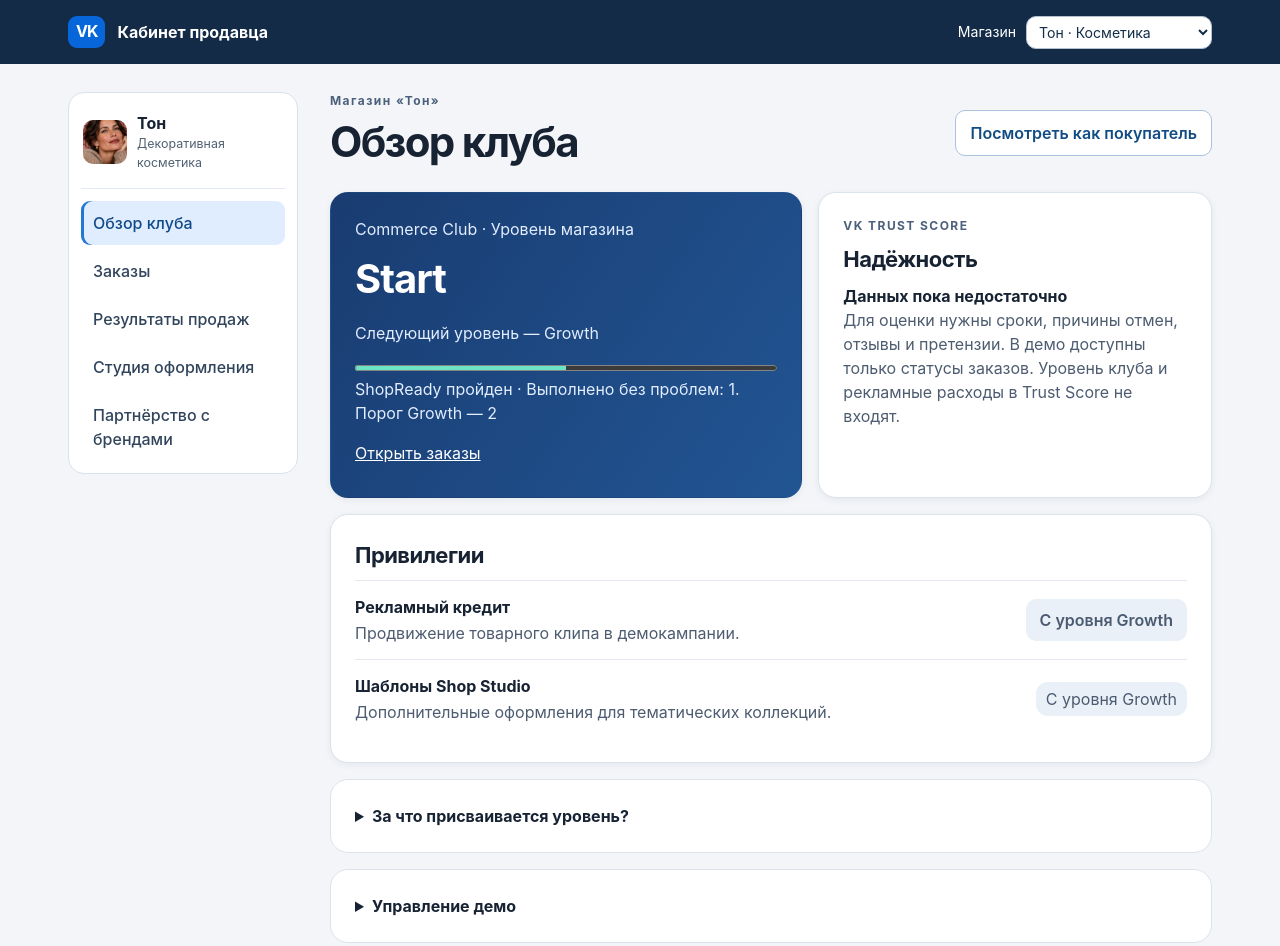
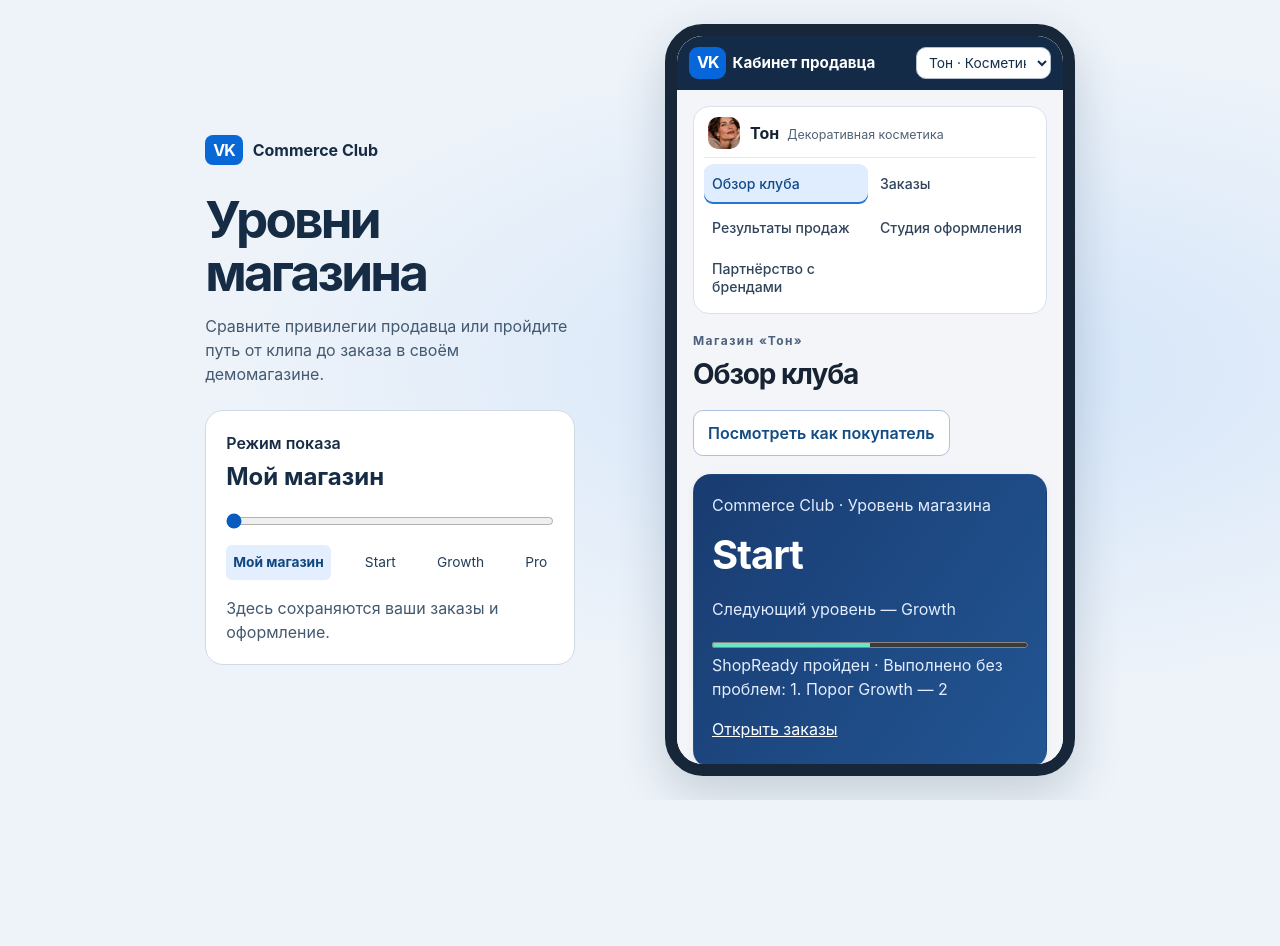
Before and after one commit to ivanovmvmail-a11y/vk-commerce-loop, a plain HTML site: page index.html in a window 1280 px wide. After the commit the page ends 800 px from the top, so only its background shows below. Drawn offline with Linux system fonts and the light colour scheme.

Commit message:
Add phone presentation and seller tier slider

```diff
--- /dev/null
+++ b/cabinet.html
@@ -0,0 +1,13 @@
+<!doctype html>
+<html lang="ru"><head><meta charset="utf-8"><meta name="viewport" content="width=device-width,initial-scale=1"><title>Commerce Club · Кабинет продавца</title><link rel="stylesheet" href="./club.css"></head>
+<body><header class="context-bar"><div class="bar"><b class="brand"><span class="mark">VK</span> Кабинет продавца</b><label>Магазин <select id="shop"><option value="beauty">Тон · Косметика</option><option value="home">Тихий дом · Текстиль</option></select></label></div></header>
+<main class="workspace"><div id="menu"></div><div class="workspace-content"><div class="page-heading"><div><p class="eyebrow" id="context"></p><h1 id="name"></h1></div><a id="view-shop" class="role-link">Посмотреть как покупатель</a></div><div id="club-panel"><div class="grid"><section class="hero"><p>Commerce Club · Уровень магазина</p><h2 id="level"></h2><p id="next"></p><progress id="progress" max="2" aria-label="Выполненные заказы до Growth"></progress><p id="count"></p><a class="hero-link" href="#orders">Открыть заказы</a></section>
+<section><p class="eyebrow">VK TRUST SCORE</p><h2>Надёжность</h2><strong>Данных пока недостаточно</strong><p>Для оценки нужны сроки, причины отмен, отзывы и претензии. В демо доступны только статусы заказов. Уровень клуба и рекламные расходы в Trust Score не входят.</p></section></div>
+<section><h2>Привилегии</h2><div class="line"><div><strong>Рекламный кредит</strong><p>Продвижение товарного клипа в демокампании.</p></div><button id="credit"></button></div><div class="line"><div><strong>Шаблоны Shop Studio</strong><p>Дополнительные оформления для тематических коллекций.</p></div><span class="tag" id="templates"></span></div></section>
+
+<details><summary>За что присваивается уровень?</summary><p>Условные пороги демо. Учитываются заказы, выполнение которых подтверждено без проблем.</p><p><b>Start</b> · Доступны студия и проверка готовности.</p><p><b>Growth</b> · ShopReady пройден и выполнено 2 заказа. Доступны рекламный кредит и оформление коллекции.</p><p><b>Pro</b> · ShopReady пройден и выполнено 5 заказов. Открывается поддержка интеграций и доступ к работе с авторами.</p></details></div>
+<section id="orders-panel" hidden><h2>История заказов</h2><p>Выполнение заказа без проблем учитывается при переходе на Growth.</p><div id="order-list"></div><p id="order-feedback" role="status" tabindex="-1"></p><a id="order-next" hidden></a></section>
+<section id="results-panel" hidden><h2>Продажи внутри VK</h2><p>История выбранного демомагазина, включая исходные примеры заказов.</p><div class="metrics"><div>Оформлено заказов<strong id="total-orders"></strong></div><div>Выполнено без проблем<strong id="completed"></strong></div><div>Стоимость выполненных товаров<strong id="turnover"></strong></div></div><p id="missing-price"></p><h3>Бюджет продвижения</h3><p id="economy"></p><p>Пример кампании стоимостью 1 000 ₽. Кредит покрывает до 500 ₽. Суммы условны. Для оценки дополнительных продаж потребуется пилот с контрольной группой.</p></section>
+<section id="partner-panel" hidden><p class="eyebrow">ПАРТНЁРСКИЙ ПИЛОТ</p><h2>Brand Partner</h2><p>Для бренда со своим каталогом, складом и доставкой. Участие обсуждается отдельно от уровня клуба.</p><ol><li><b>Каталог бренда → VK.</b> Согласуем варианты товара, цены и доступные остатки.</li><li><b>Клип → заказ внутри VK.</b> Покупатель выбирает конкретный вариант и подтверждает заказ.</li><li><b>Заказ → система бренда.</b> Бренд резервирует товар, организует доставку и передаёт статус в VK.</li></ol><p>Предлагаемая схема пилота. Для запуска партнёры согласуют обмен данными, оплату и возвраты.</p><a href="#club">Вернуться в кабинет</a></section>
+<details><summary>Управление демо</summary><p>История и оформление этого магазина сохраняются в текущем браузере.</p><div class="actions"><button id="reset">Начать заново</button></div></details><p id="notice" role="status"></p>
+</div></main><script type="module" src="./dashboard.js"></script></body></html>
--- a/dashboard.js
+++ b/dashboard.js
@@ -1,6 +1,6 @@
 import { sellerMenu } from './shared/navigation.js';
 import { catalogs } from './studio/catalog.js';
-import { shops, getClub, progress, fulfillOrder, activateCredit, resetClub } from './shared/club.js';
+import { demoStorage, scopeKey, shops, getClub, progress, fulfillOrder, activateCredit, resetClub } from './shared/club.js';
 
 const el = id => document.getElementById(id);
 const requestedShop = new URL(location.href).searchParams.get('shop');
@@ -81,7 +81,7 @@ el('shop').onchange = event => {
   render();
 };
 el('credit').onclick = () => { activateCredit(shop); el('notice').textContent = 'Кредит активирован для демомагазина.'; };
-el('reset').onclick = () => { if (confirm('Вернуть оформление, заказы и привилегии этого демомагазина в начальное состояние?')) { localStorage.removeItem('studio-v1/' + shop); resetClub(shop); el('order-feedback').textContent = ''; el('order-next').hidden = true; el('notice').textContent = 'Начальное состояние восстановлено.'; } };
+el('reset').onclick = () => { if (confirm('Вернуть оформление, заказы и привилегии этого демомагазина в начальное состояние?')) { demoStorage.removeItem(scopeKey('studio-v1/' + shop)); resetClub(shop); el('order-feedback').textContent = ''; el('order-next').hidden = true; el('notice').textContent = 'Начальное состояние восстановлено.'; } };
 window.addEventListener('club-change', render);
 window.addEventListener('hashchange', () => {
   render();
--- a/index.html
+++ b/index.html
@@ -1,13 +1,9 @@
 <!doctype html>
-<html lang="ru"><head><meta charset="utf-8"><meta name="viewport" content="width=device-width,initial-scale=1"><title>Commerce Club · Кабинет продавца</title><link rel="stylesheet" href="./club.css"></head>
-<body><header class="context-bar"><div class="bar"><b class="brand"><span class="mark">VK</span> Кабинет продавца</b><label>Магазин <select id="shop"><option value="beauty">Тон · Косметика</option><option value="home">Тихий дом · Текстиль</option></select></label></div></header>
-<main class="workspace"><div id="menu"></div><div class="workspace-content"><div class="page-heading"><div><p class="eyebrow" id="context"></p><h1 id="name"></h1></div><a id="view-shop" class="role-link">Посмотреть как покупатель</a></div><div id="club-panel"><div class="grid"><section class="hero"><p>Commerce Club · Уровень магазина</p><h2 id="level"></h2><p id="next"></p><progress id="progress" max="2" aria-label="Выполненные заказы до Growth"></progress><p id="count"></p><a class="hero-link" href="#orders">Открыть заказы</a></section>
-<section><p class="eyebrow">VK TRUST SCORE</p><h2>Надёжность</h2><strong>Данных пока недостаточно</strong><p>Для оценки нужны сроки, причины отмен, отзывы и претензии. В демо доступны только статусы заказов. Уровень клуба и рекламные расходы в Trust Score не входят.</p></section></div>
-<section><h2>Привилегии</h2><div class="line"><div><strong>Рекламный кредит</strong><p>Продвижение товарного клипа в демокампании.</p></div><button id="credit"></button></div><div class="line"><div><strong>Шаблоны Shop Studio</strong><p>Дополнительные оформления для тематических коллекций.</p></div><span class="tag" id="templates"></span></div></section>
-
-<details><summary>За что присваивается уровень?</summary><p>Условные пороги демо. Учитываются заказы, выполнение которых подтверждено без проблем.</p><p><b>Start</b> · Доступны студия и проверка готовности.</p><p><b>Growth</b> · ShopReady пройден и выполнено 2 заказа. Доступны рекламный кредит и оформление коллекции.</p><p><b>Pro</b> · ShopReady пройден и выполнено 5 заказов. Открывается поддержка интеграций и доступ к работе с авторами.</p></details></div>
-<section id="orders-panel" hidden><h2>История заказов</h2><p>Выполнение заказа без проблем учитывается при переходе на Growth.</p><div id="order-list"></div><p id="order-feedback" role="status" tabindex="-1"></p><a id="order-next" hidden></a></section>
-<section id="results-panel" hidden><h2>Продажи внутри VK</h2><p>История выбранного демомагазина, включая исходные примеры заказов.</p><div class="metrics"><div>Оформлено заказов<strong id="total-orders"></strong></div><div>Выполнено без проблем<strong id="completed"></strong></div><div>Стоимость выполненных товаров<strong id="turnover"></strong></div></div><p id="missing-price"></p><h3>Бюджет продвижения</h3><p id="economy"></p><p>Пример кампании стоимостью 1 000 ₽. Кредит покрывает до 500 ₽. Суммы условны. Для оценки дополнительных продаж потребуется пилот с контрольной группой.</p></section>
-<section id="partner-panel" hidden><p class="eyebrow">ПАРТНЁРСКИЙ ПИЛОТ</p><h2>Brand Partner</h2><p>Для бренда со своим каталогом, складом и доставкой. Участие обсуждается отдельно от уровня клуба.</p><ol><li><b>Каталог бренда → VK.</b> Согласуем варианты товара, цены и доступные остатки.</li><li><b>Клип → заказ внутри VK.</b> Покупатель выбирает конкретный вариант и подтверждает заказ.</li><li><b>Заказ → система бренда.</b> Бренд резервирует товар, организует доставку и передаёт статус в VK.</li></ol><p>Предлагаемая схема пилота. Для запуска партнёры согласуют обмен данными, оплату и возвраты.</p><a href="#club">Вернуться в кабинет</a></section>
-<details><summary>Управление демо</summary><p>История и оформление этого магазина сохраняются в текущем браузере.</p><div class="actions"><button id="reset">Начать заново</button></div></details><p id="notice" role="status"></p>
-</div></main><script type="module" src="./dashboard.js"></script></body></html>
+<html lang="ru"><head><meta charset="utf-8"><meta name="viewport" content="width=device-width,initial-scale=1"><title>Commerce Club · Демонстрация</title><link rel="stylesheet" href="presentation.css"></head>
+<body><main class="stage"><aside class="controls"><div class="identity"><span>VK</span> Commerce Club</div>
+<h1>Уровни магазина</h1><p class="intro">Сравните привилегии продавца или пройдите путь от клипа до заказа в своём демомагазине.</p>
+<div class="panel"><label for="level-control">Режим показа</label><output id="mode" for="level-control">Мой магазин</output>
+<input id="level-control" type="range" min="0" max="3" step="1" value="0" aria-valuetext="Мой магазин">
+<div class="stops" aria-label="Выбрать режим"><button data-step="0">Мой магазин</button><button data-step="1">Start</button><button data-step="2">Growth</button><button data-step="3">Pro</button></div>
+<p id="explain" aria-live="polite">Здесь сохраняются ваши заказы и оформление.</p></div></aside>
+<div class="device"><iframe id="phone" title="Интерактивный магазин VK" allow="fullscreen"></iframe></div></main><script type="module" src="presentation.js"></script></body></html>
--- /dev/null
+++ b/presentation.css
@@ -0,0 +1,30 @@
+* { box-sizing:border-box }
+:root { font:16px/1.5 Inter,"Segoe UI",sans-serif; color:#162c45; background:#eef3f9 }
+body { margin:0 }
+.stage { min-height:100svh; padding:24px; display:grid; grid-template-columns:minmax(280px,370px) minmax(330px,410px); justify-content:center; align-items:center; gap:clamp(32px,7vw,112px); background:radial-gradient(ellipse at 74% 46%,#d2e4fa,transparent 54%) }
+.identity { display:flex; align-items:center; gap:10px; font-weight:700 }
+.identity span { background:#0768d6; color:white; padding:3px 8px; border-radius:8px; letter-spacing:-1px }
+h1 { font-size:clamp(34px,4vw,56px); line-height:1.02; letter-spacing:-.055em; margin:28px 0 12px }
+.intro,#explain { color:#435970 }
+.panel { margin-top:24px; padding:20px; border:1px solid #cfdae7; border-radius:18px; background:white }
+.panel label { display:block; font-weight:600 }
+output { display:block; font-size:24px; font-weight:700; margin:4px 0 8px }
+input { width:100%; margin:0; accent-color:#095bbd; cursor:pointer; height:36px }
+.stops { display:flex; justify-content:space-between; gap:3px }
+.stops button { font:inherit; font-size:.86rem; color:#233d58; padding:7px; border:0; border-radius:6px; background:transparent; cursor:pointer }
+.stops button[aria-pressed=true] { background:#e3eeff; color:#10477e; font-weight:700 }
+#explain { margin:16px 0 0; min-height:3em }
+.device { height:min(840px,calc(100svh - 48px)); min-height:420px; border:8px solid #172638; border-radius:38px; background:#172638; padding:4px; box-shadow:0 18px 48px #152f4c30; overflow:hidden }
+iframe { display:block; width:100%; height:100%; border:0; border-radius:26px; background:white }
+:focus-visible { outline:3px solid #d78700; outline-offset:2px }
+@media(max-width:730px) {
+ .stage { height:100dvh; min-height:0; padding:0; gap:0; display:flex; flex-direction:column; align-items:stretch }
+ .identity,h1,.intro,output,#explain { display:none }
+ .panel { margin:0; padding:6px 12px; border:0; border-radius:0; border-bottom:1px solid #ccd6e0; display:flex; align-items:center; gap:4px }
+ .panel label { font-size:.78rem; margin-right:auto }
+ input { position:absolute; width:1px; height:1px; clip-path:inset(50%) }
+ input:focus-visible { position:static; width:70px; height:32px; clip-path:none }
+ .stops button { min-height:36px }
+ .device { flex:1; height:auto; min-height:0; border:0; border-radius:0; padding:0; box-shadow:none }
+ iframe { border-radius:0 }
+}
--- /dev/null
+++ b/presentation.js
@@ -0,0 +1,59 @@
+let frame = document.getElementById('phone');
+const slider = document.getElementById('level-control');
+const modes = ['', 'Start', 'Growth', 'Pro'];
+const explanations = [
+  'Здесь сохраняются ваши заказы и оформление.',
+  'Пример нового магазина. Доступны проверка готовности и базовые оформления.',
+  'Пример с двумя выполненными заказами. Открыты рекламный кредит и оформление коллекции.',
+  'Пример с пятью выполненными заказами. Добавлены поддержка интеграций и сотрудничество с авторами.'
+];
+const initial = new URL('cabinet.html', location.href);
+initial.search = location.search;
+initial.hash = location.hash;
+let originalPage = initial.href;
+let active = -1;
+
+
+function selectMode(step) {
+  if (step === active) return;
+  if (active === 0) {
+    const current = frame.contentWindow.location.href;
+    if (current.startsWith(location.origin + '/')) originalPage = current;
+  }
+  const previous = new URL(frame.contentWindow.location.href);
+  const shop = previous.searchParams.get('shop') || new URL(originalPage).searchParams.get('shop') || 'beauty';
+  const example = modes[step];
+  if (example) {
+    for (const prefix of ['studio-v1/', 'vk-commerce-club-v1/']) {
+      sessionStorage.removeItem('preview/' + example + '/' + prefix + shop);
+    }
+  }
+  active = step;
+
+  slider.value = step;
+  const label = example || 'Мой магазин';
+  slider.setAttribute('aria-valuetext', label);
+  document.getElementById('mode').value = label;
+  document.getElementById('explain').textContent = explanations[step];
+  document.querySelectorAll('[data-step]').forEach(button => {
+    button.setAttribute('aria-pressed', Number(button.dataset.step) === step);
+  });
+  const target = new URL(example ? 'cabinet.html' : originalPage, location.href);
+  if (example) {
+    target.searchParams.set('shop', shop);
+    target.searchParams.set('example', example);
+  }
+  const nextFrame = frame.cloneNode(false);
+  nextFrame.dataset.example = example;
+  nextFrame.src = target.href;
+  if (example) nextFrame.addEventListener('load', () => {
+    nextFrame.contentDocument.querySelector('.hero')?.scrollIntoView({block:'center'});
+  }, {once:true});
+  frame.replaceWith(nextFrame);
+  frame = nextFrame;
+}
+slider.addEventListener('input', () => selectMode(Number(slider.value)));
+document.querySelectorAll('[data-step]').forEach(button => {
+  button.addEventListener('click', () => selectMode(Number(button.dataset.step)));
+});
+selectMode(0);
--- a/shared/club.js
+++ b/shared/club.js
@@ -1,3 +1,7 @@
+// The presentation frame identifies isolated examples; ordinary visits keep the original storage.
+export const example = window.frameElement?.dataset.example || '';
+export const demoStorage = example ? sessionStorage : localStorage;
+export const scopeKey = key => example ? 'preview/' + example + '/' + key : key;
 // Shared by the buyer checkout, ShopReady and the seller dashboard.
 export const shops = {
   beauty: { name: 'Тон', category: 'Декоративная косметика', sample: 'Помада · Розовое дерево' },
@@ -6,10 +10,18 @@ export const shops = {
 
 function key(shop) {
   if (!Object.hasOwn(shops, shop)) throw new Error('Неизвестный магазин');
-  return 'vk-commerce-club-v1/' + shop;
+  return scopeKey('vk-commerce-club-v1/' + shop);
 }
 
 function initial(shop) {
+  if (example) {
+    const count = { Start: 0, Growth: 2, Pro: 5 }[example];
+    const orders = Array.from({length: count}, (_, i) => ({
+      id: 'DEMO-' + (1001 + i), item: shops[shop].sample,
+      amount: shop === 'beauty' ? 1490 : 3490, status: 'fulfilled'
+    }));
+    return {ready: true, orders, creditActivated: false};
+  }
   const orders = shop === 'beauty' ? [
     { id: 'VK-1042', item: shops.beauty.sample, status: 'pending' },
     { id: 'VK-1041', item: 'Румяна · Персик', status: 'fulfilled' }
@@ -18,12 +30,12 @@ function initial(shop) {
 }
 
 export function getClub(shop) {
-  const saved = localStorage.getItem(key(shop));
+  const saved = demoStorage.getItem(key(shop));
   return saved ? JSON.parse(saved) : initial(shop);
 }
 
 function save(shop, state) {
-  localStorage.setItem(key(shop), JSON.stringify(state));
+  demoStorage.setItem(key(shop), JSON.stringify(state));
   window.dispatchEvent(new Event('club-change'));
 }
 
@@ -67,6 +79,6 @@ export function activateCredit(shop) {
 }
 
 export function resetClub(shop) {
-  localStorage.removeItem(key(shop));
+  demoStorage.removeItem(key(shop));
   window.dispatchEvent(new Event('club-change'));
 }
--- a/shared/navigation.js
+++ b/shared/navigation.js
@@ -6,7 +6,7 @@ const sections = [
 ];
 
 export function sellerMenu(shop, current, inStudio = false) {
-  const cabinet = (inStudio ? '../index.html' : './index.html') + '?shop=' + shop;
+  const cabinet = (inStudio ? '../cabinet.html' : './cabinet.html') + '?shop=' + shop;
   const studio = (inStudio ? './' : './studio/') + '?shop=' + shop;
   return `<aside class="seller-menu">
     <div class="shop-id"><img src="${inStudio ? '' : './studio/'}media/${shop}-scene.webp" alt=""><div><b>${shops[shop].name}</b><small>${shops[shop].category}</small></div></div>
```
Also changed, not shown: studio/studio.js (+5 -5 lines).
